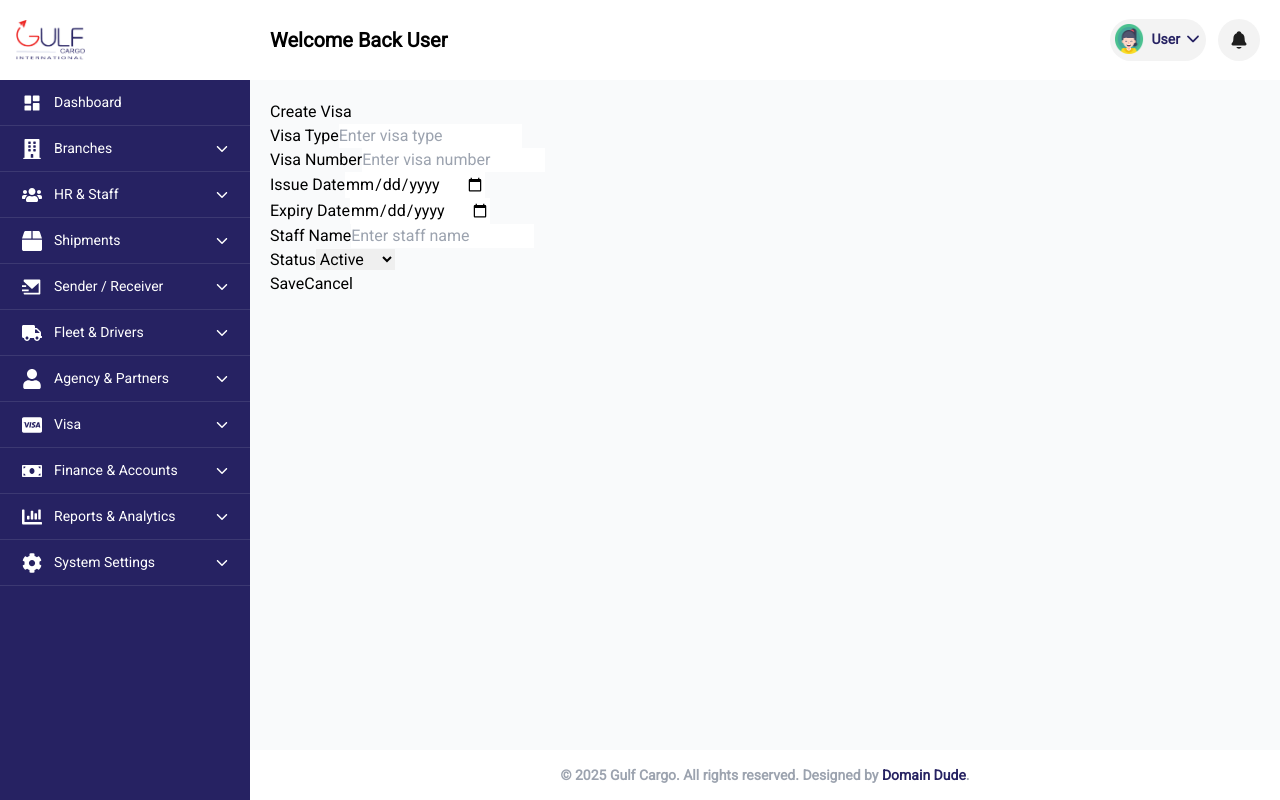
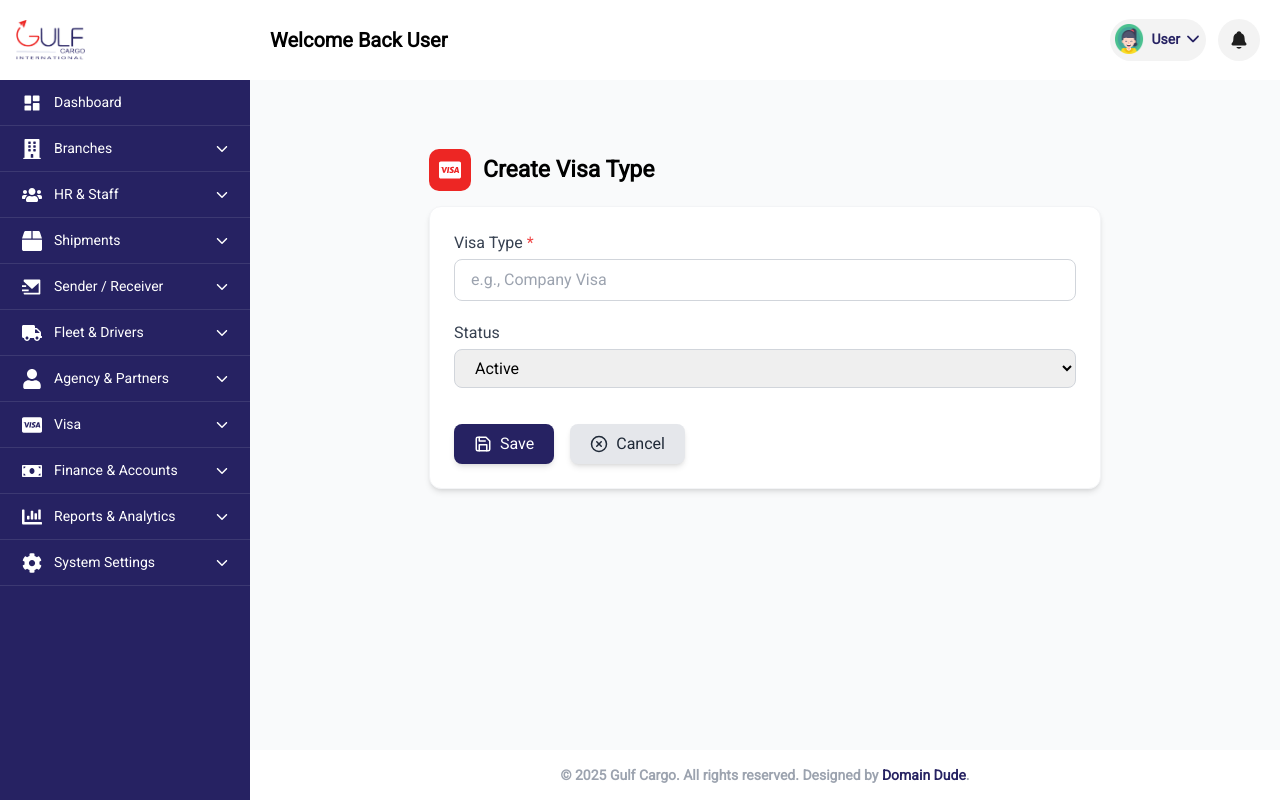
Before and after one commit to nikhilkumar202002/Gulf-Cargo-admin, a React (Vite) app: page /visatype/create in a window 1280 px wide. Built offline with nearby package versions, Linux system fonts and the light colour scheme.

Commit message:
admin panels created

```diff
--- a/src/App.jsx
+++ b/src/App.jsx
@@ -23,17 +23,17 @@ function App() {
           <Route index element={<Dashboard />} />
           <Route path="dashboard" element={<Dashboard />} />
           <Route path="branches" element={<AllBranches />} />
-          <Route path="/branches/add" element={<AddBranch />} />
-          <Route path="/receiver/create" element={<ReceiverCreate />} />
-          <Route path="/allreceiver" element={<ReceiverView />} />
-          <Route path="/sender/create" element={<SenderCreate />} />
-          <Route path="/senders" element={<SenderView />} />
-          <Route path="/visa/allvisa" element={<AllVisa />} />
-          <Route path="/visaemployee" element={<VisaEmployees />} />
-          <Route path="/visatype/create" element={<VisaTypeCreate />} />
-          <Route path="/hr&staff/allstaffs" element={<StaffPanel />} />
-          <Route path="/hr&staff/createstaffs" element={<NewStaffForm />} />
-          <Route path="/hr&staff/view" element={<StaffView />} />
+          <Route path="branches/add" element={<AddBranch />} />
+          <Route path="receiver/create" element={<ReceiverCreate />} />
+          <Route path="allreceiver" element={<ReceiverView />} />
+          <Route path="sender/create" element={<SenderCreate />} />
+          <Route path="senders" element={<SenderView />} />
+          <Route path="visa/allvisa" element={<AllVisa />} />
+          <Route path="visaemployee" element={<VisaEmployees />} />
+          <Route path="visatype/create" element={<VisaTypeCreate />} />
+          <Route path="hr&staff/allstaffs" element={<StaffPanel />} />
+          <Route path="hr&staff/createstaffs" element={<NewStaffForm />} />
+          <Route path="hr&staff/view" element={<StaffView />} />
         </Route>
       </Routes>
     </BrowserRouter>
--- a/src/pages/Styles.css
+++ b/src/pages/Styles.css
@@ -90,18 +90,29 @@
     font-weight: 600;
 }
 .staffcreate-heading, .staff-panel-heading{
-    font-size: 30px !important;
+    font-size: 23px !important;
     font-weight: 600;
     padding: 25px 0px 15px;
 }
 .staff-form-header-icon,.staff-panel-heading-icon{
     background-color: var(--secondary-color);
-    width: 50px;
-    height: 50px;
+    width: 42px;
+    height: 42px;
     display: flex;
     justify-content: center;
     align-items: center;
     border-radius: 10px;
-    font-size: 28px;
+    font-size: 22px;
     color: white;
 }
+
+/* visa */
+
+.visa-table-heading{
+    font-size: 16px;
+    color: #1e1e1e;
+}
+.visa-table-content{
+    font-size: 14px;
+    color: #363636;
+}
--- a/src/pages/Visa/VisaTypeCreate.jsx
+++ b/src/pages/Visa/VisaTypeCreate.jsx
@@ -1,122 +1,99 @@
 import React, { useState } from "react";
 import { useNavigate } from "react-router-dom";
-import "../styles.css";
+import { FiSave, FiXCircle } from "react-icons/fi";
+import { FaCcVisa } from "react-icons/fa6";
+import "../Styles.css";
 
 const VisaTypeCreate = () => {
+
   const navigate = useNavigate();
   const [formData, setFormData] = useState({
     visaType: "",
-    visaNumber: "",
-    issueDate: "",
-    expiryDate: "",
-    staffName: "",
     status: "Active",
   });
 
-  // Handle input changes
   const handleChange = (e) => {
     const { name, value } = e.target;
     setFormData({ ...formData, [name]: value });
   };
 
-  // Handle form submission
   const handleSubmit = (e) => {
     e.preventDefault();
-    console.log("Visa Created:", formData);
-    // API call or state management logic here
-    navigate("/visa"); // redirect back to visa list page
+    console.log("Visa Type Created:", formData);
+    navigate("/visa");
   };
 
+
   return (
-    <div className="visa-page">
-
-      {/* Title */}
-      <div className="header-section">
-        <h2>Create Visa</h2>
+    <>
+      <div className="min-h-screen bg-gray-50 flex flex-col items-center px-4 py-6">
+        {/* Page Header */}
+        <div className="w-full max-w-2xl ">
+          <h2 className="flex items-center gap-3 staff-panel-heading">
+            <span className="staff-panel-heading-icon">
+              <FaCcVisa />
+            </span>
+            Create Visa Type
+          </h2>
         </div>
 
-      {/* Form */}
-      <form className="visa-form" onSubmit={handleSubmit}>
-        <div className="form-group">
-          <label>Visa Type</label>
+        {/* Form Card */}
+        <div className="bg-white w-full max-w-2xl rounded-xl p-6 shadow-md border border-gray-100">
+          <form className="space-y-5" onSubmit={handleSubmit}>
+            {/* Visa Type */}
+            <div>
+              <label className="block text-gray-700 font-medium mb-1">
+                Visa Type <span className="text-red-500">*</span>
+              </label>
               <input
                 type="text"
                 name="visaType"
                 value={formData.visaType}
                 onChange={handleChange}
-            placeholder="Enter visa type"
+                placeholder="e.g., Company Visa"
                 required
+                className="w-full px-4 py-2 rounded-lg border border-gray-300 focus:ring-2 focus:ring-indigo-500 focus:outline-none"
               />
             </div>
 
-        <div className="form-group">
-          <label>Visa Number</label>
-          <input
-            type="text"
-            name="visaNumber"
-            value={formData.visaNumber}
+            {/* Status */}
+            <div>
+              <label className="block text-gray-700 font-medium mb-1">
+                Status
+              </label>
+              <select
+                name="status"
+                value={formData.status}
                 onChange={handleChange}
-            placeholder="Enter visa number"
-            required
-          />
-        </div>
-
-        <div className="form-group">
-          <label>Issue Date</label>
-          <input
-            type="date"
-            name="issueDate"
-            value={formData.issueDate}
-            onChange={handleChange}
-            required
-          />
-        </div>
-
-        <div className="form-group">
-          <label>Expiry Date</label>
-          <input
-            type="date"
-            name="expiryDate"
-            value={formData.expiryDate}
-            onChange={handleChange}
-            required
-          />
-        </div>
-
-        <div className="form-group">
-          <label>Staff Name</label>
-          <input
-            type="text"
-            name="staffName"
-            value={formData.staffName}
-            onChange={handleChange}
-            placeholder="Enter staff name"
-            required
-          />
-        </div>
-
-        <div className="form-group">
-          <label>Status</label>
-          <select name="status" value={formData.status} onChange={handleChange}>
+                className="w-full px-4 py-2 rounded-lg border border-gray-300 focus:ring-2 focus:ring-indigo-500 focus:outline-none"
+              >
                 <option value="Active">Active</option>
-            <option value="Expired">Expired</option>
-            <option value="Pending">Pending</option>
+                <option value="Inactive">Inactive</option>
               </select>
             </div>
 
             {/* Buttons */}
-        <div className="form-actions">
-          <button type="submit" className="btn btn-primary">Save</button>
+            <div className="flex gap-4 pt-4">
+              <button
+                type="submit"
+                className="flex items-center gap-2 bg-[#262262] hover:bg-[#18153d] text-white px-5 py-2 rounded-lg shadow-md transition-all duration-200"
+              >
+                <FiSave className="text-lg" />
+                Save
+              </button>
               <button
                 type="button"
-            className="btn btn-secondary"
                 onClick={() => navigate("/visa")}
+                className="flex items-center gap-2 bg-gray-200 hover:bg-gray-300 text-gray-800 px-5 py-2 rounded-lg shadow-md transition-all duration-200"
               >
+                <FiXCircle className="text-lg" />
                 Cancel
               </button>
             </div>
           </form>
         </div>
+      </div>
+    </>
   );
 };
 
--- a/src/pages/Visa/VisaTypeList.jsx
+++ b/src/pages/Visa/VisaTypeList.jsx
@@ -1,73 +1,128 @@
-import React, { useState } from "react";
+import React, { useState, useEffect, useRef } from "react";
 import { useNavigate } from "react-router-dom";
-import { FaEllipsisV } from "react-icons/fa";
+import { FiMoreVertical, FiEye, FiEdit2, FiTrash2, FiPlus } from "react-icons/fi";
+import { FaCcVisa } from "react-icons/fa";
 import "../styles.css";
 
 const VisaTypeList = () => {
+
 const navigate = useNavigate();
-  const [openMenu, setOpenMenu] = useState(null); // Track which row's menu is open
+  const [openMenu, setOpenMenu] = useState(null);
+  const menuRef = useRef(null);
 
-  // Example data
   const visaTypes = [
     { id: 1, name: "Company Visa", status: "Active", employees: 12 },
-    { id: 2, name: "Visiting Visa", status: "Active", employees: 5 },
+    { id: 2, name: "Visiting Visa", status: "Inactive", employees: 5 },
     { id: 3, name: "Work Permit", status: "Active", employees: 8 },
   ];
 
    const toggleMenu = (id) => {
-    setOpenMenu(openMenu === id ? null : id); // Toggle dropdown
+    setOpenMenu(openMenu === id ? null : id);
   };
 
+  // Close menu when clicking outside
+  useEffect(() => {
+    const handleClickOutside = (event) => {
+      if (menuRef.current && !menuRef.current.contains(event.target)) {
+        setOpenMenu(null);
+      }
+    };
+    document.addEventListener("mousedown", handleClickOutside);
+
+    return () => {
+      document.removeEventListener("mousedown", handleClickOutside);
+    };
+  }, []);
+
   return (
-    <div className="visa-page">
-      <div className="header-section">
-        <h2>Visa Type List</h2>
-        <button className="add-btn" onClick={() => navigate("/VisaTypeCreate")}>
+    <>
+         <div className=" bg-gray-50 min-h-screen">
+      {/* Header Section */}
+      <div className="flex items-center justify-between">
+         <h2 className="flex items-center gap-3 staff-panel-heading">
+                    <span className="staff-panel-heading-icon">
+                      <FaCcVisa />
+                    </span>
+                    All Visas
+                  </h2>
+        <button
+          onClick={() => navigate("/VisaTypeCreate")}
+          className="flex items-center gap-2 bg-blue-600 hover:bg-blue-700 text-white px-4 py-2 rounded-lg shadow transition-all duration-200"
+        >
+          <FiPlus className="text-lg" />
           Add New
         </button>
       </div>
 
-      <div className="table-container">
-        <table className="visa-table">
-          <thead>
+      {/* Table Section */}
+      <div className="overflow-x-auto bg-white rounded-lg">
+        <table className="w-full text-sm text-gray-700">
+          <thead className="visa-table-heading border-b">
             <tr>
-              <th>Name</th>
-              <th>Status</th>
-              <th>Employees</th>
-              <th>Actions</th>
+              <th className="py-6 px-6 text-left">Name</th>
+              <th className="py-6 px-6 text-left">Status</th>
+              <th className="py-6 px-6 text-center">Employees</th>
+              <th className="py-6 px-6 text-center">Actions</th>
             </tr>
           </thead>
           <tbody>
             {visaTypes.map((visa) => (
-              <tr key={visa.id}>
-                <td>{visa.name}</td>
-                <td>
-                  <span className={`status-badge ${visa.status.toLowerCase()}`}>
+              <tr
+                key={visa.id}
+                className="visa-table-content border-b hover:bg-gray-50 transition-colors"
+              >
+                <td className="py-4 px-6 font-medium text-gray-900">
+                  {visa.name}
+                </td>
+                <td className="py-4 px-6">
+                  <span
+                    className={`px-3 py-1 rounded-full text-xs font-semibold ${
+                      visa.status === "Active"
+                        ? "bg-green-100 text-green-700"
+                        : "bg-red-100 text-red-700"
+                    }`}
+                  >
                     {visa.status}
                   </span>
                 </td>
-                <td>{visa.employees}</td>
-                <td className="action-buttons">
-                  <div className="dropdown-container">
+                <td className="py-4 px-6 text-center">{visa.employees}</td>
+                <td className="py-4 px-6 text-center relative" ref={menuRef}>
+                  {/* Dots Button */}
                   <button
-                      className="dots-btn"
                     onClick={() => toggleMenu(visa.id)}
+                    className="p-2 rounded-full hover:bg-gray-100 transition"
                   >
-                      <FaEllipsisV />
+                    <FiMoreVertical className="text-gray-500" size={18} />
                   </button>
 
+                  {/* Dropdown Menu */}
                   {openMenu === visa.id && (
-                      <div className="dropdown-menu">
+                    <div className="absolute right-10 top-2 w-36 bg-white shadow-lg rounded-lg border border-gray-100 z-10 animate-fade-in">
+                      <ul className="flex flex-col text-sm">
+                        <li>
                           <button
                             onClick={() => navigate(`/visa/${visa.id}/employees`)}
+                            className="flex items-center gap-2 px-4 py-2 hover:bg-gray-50 w-full text-left"
                           >
+                            <FiEye className="text-blue-500" />
                             View
                           </button>
-                        <button>Edit</button>
-                        <button>Delete</button>
+                        </li>
+                        <li>
+                          <button className="flex items-center gap-2 px-4 py-2 hover:bg-gray-50 w-full text-left">
+                            <FiEdit2 className="text-yellow-500" />
+                            Edit
+                          </button>
+                        </li>
+                        <li>
+                          <button className="flex items-center gap-2 px-4 py-2 hover:bg-gray-50 w-full text-left">
+                            <FiTrash2 className="text-red-500" />
+                            Delete
+                          </button>
+                        </li>
+                      </ul>
                     </div>
                   )}
-                  </div>
                 </td>
               </tr>
             ))}
@@ -75,6 +130,7 @@ const VisaTypeList = () => {
         </table>
       </div>
     </div>
+    </>
   );
 };
 
```
Also changed, not shown: src/pages/Visa/VisaEmployees.jsx (+45 -14 lines). Lines whose indentation alone changed are shown as unchanged.
